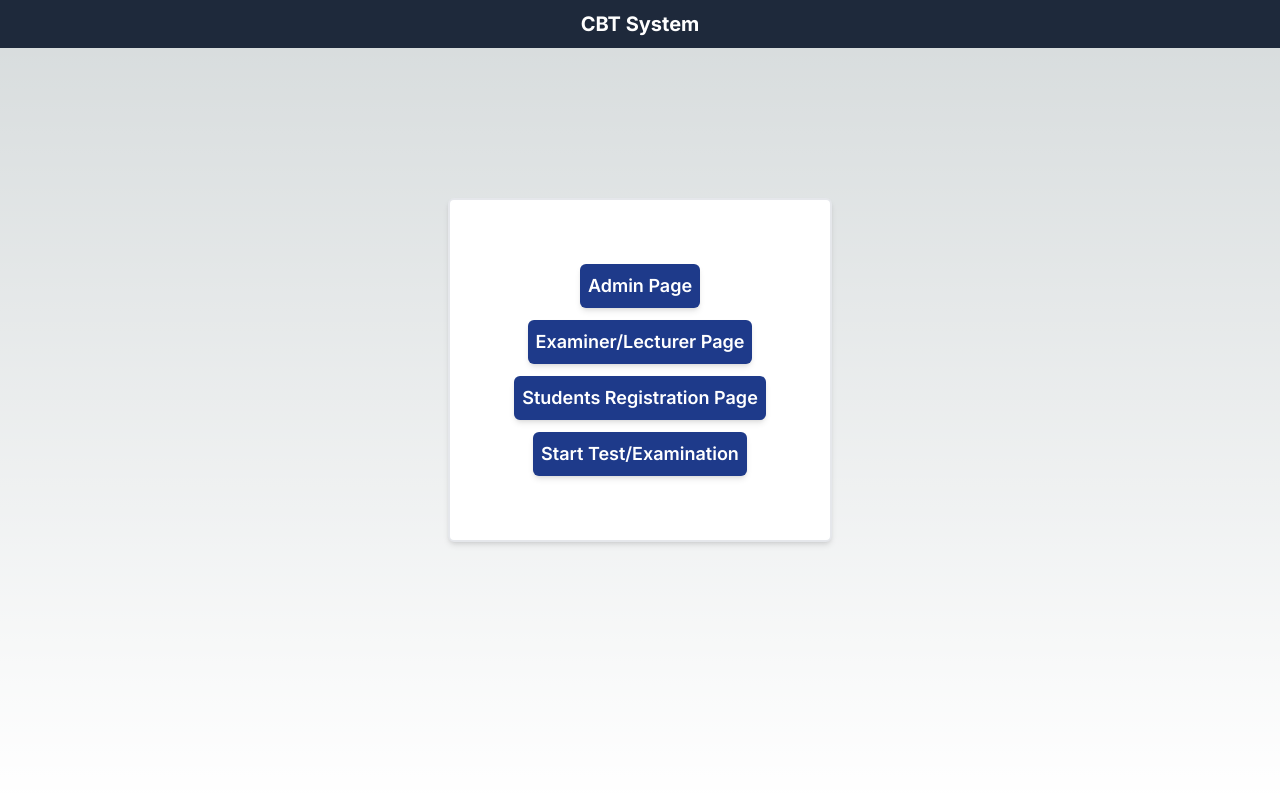
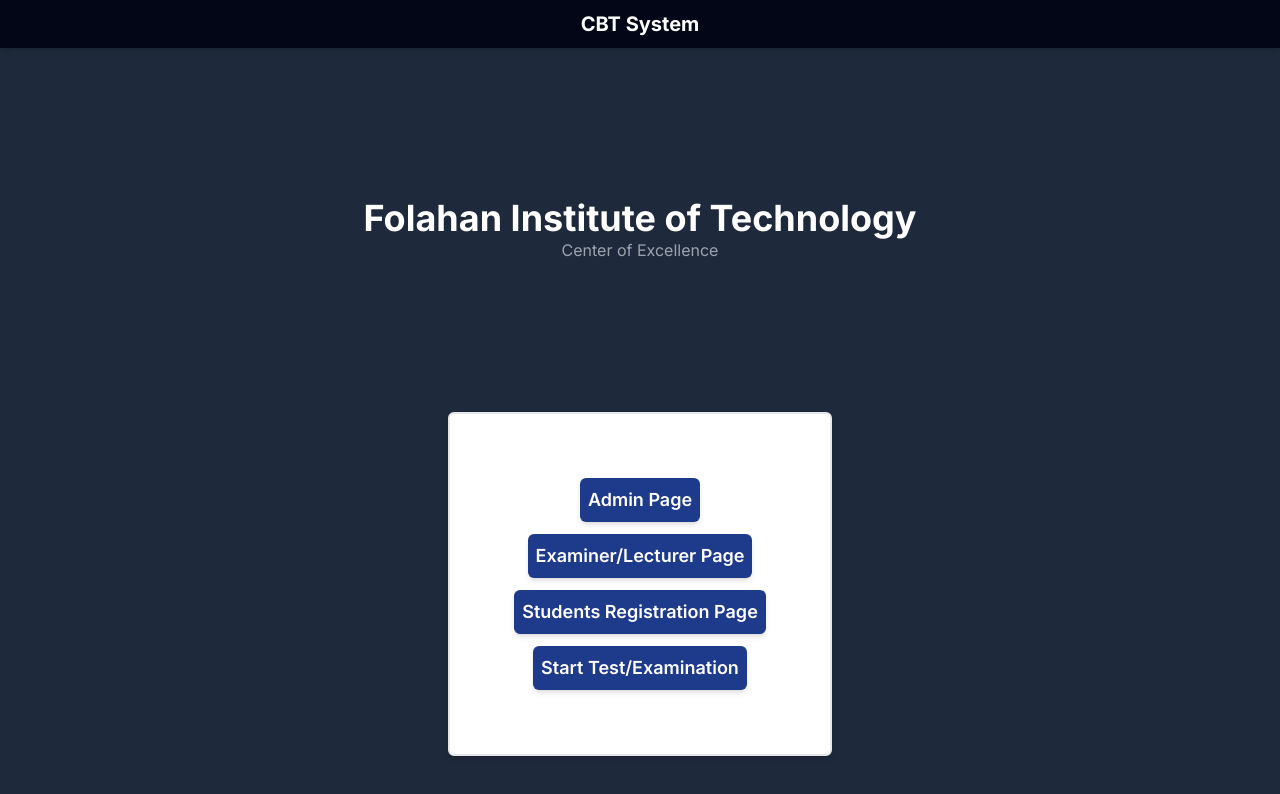
Before and after one commit to lightpc90/cbt, a Next.js app: page / in a window 1280 px wide. Shown: the top 794 px of the page. Built offline with nearby package versions, Linux system fonts and the light colour scheme.

Commit message:
Added bg to home page added option alphabet and numberToAlphabet function to QueOptsLayout

```diff
--- a/src/app/page.js
+++ b/src/app/page.js
@@ -3,10 +3,15 @@ import Link from "next/link";
 
 export default function Home() {
   return (
-    <main className="flex min-h-screen flex-col items-center gap-[150px]">
-      <div className="h-12 bg-slate-800 text-white w-full flex justify-center items-center ">
+    <main className="flex min-h-screen flex-col items-center gap-[150px] bg-slate-800 text-white">
+      <div className="h-12 bg-slate-950 text-white w-full flex justify-center items-center shadow-md ">
         <h1 className="font-bold text-xl">CBT System</h1>
       </div>
+      <div className="flex flex-col items-center">
+        <p className="text-4xl font-bold ">Folahan Institute of Technology</p>
+        <p className="text-gray-400">Center of Excellence</p>
+      </div>
+
       {/* links to the pages */}
       <div className="flex flex-col gap-3 items-center bg-white p-16 shadow-md rounded-md border-2 border-blue ">
         <Link
--- a/src/components/dashboards/test/Test.js
+++ b/src/components/dashboards/test/Test.js
@@ -117,7 +117,7 @@ const Test = () => {
                   </button>
                 ))}
               </div>
-              <button className="bg-gray-800 py-1 rounded-md">Submit</button>
+              <button className="bg-slate-800 shadow-md font-semibold py-1 rounded-md">Submit</button>
             </div>
           </div>
         </div>
--- a/src/components/pageLayouts/QueOptsLayout.js
+++ b/src/components/pageLayouts/QueOptsLayout.js
@@ -18,6 +18,11 @@ const QueOptsLayout = ({ currentSubject, currentQueNumber }) => {
     setAnswers({ ...answers, [question]: answer });
   }
 
+  const numberToAlphabet = (number) => {
+    let alphabetValue = number + 64
+    let alphabetChar = String.fromCharCode(alphabetValue)
+    return alphabetChar
+  }
 
 
   useEffect(() => {
@@ -44,7 +49,8 @@ const QueOptsLayout = ({ currentSubject, currentQueNumber }) => {
         {/* Options section */}
         <div className="bg-gray-700 max-h-[310px] rounded-md p-3 shadow-md overflow-auto">
           {currentSubject.options.map((option, index) => (
-            <div key={index}>
+            <div key={index} className="flex flex-wrap ">
+              <p>{numberToAlphabet(1+index)}</p>
               <input
                 type="radio"
                 id={`opt${index}`}
@@ -55,7 +61,7 @@ const QueOptsLayout = ({ currentSubject, currentQueNumber }) => {
                   handleChange(currentSubject.question, option);
                 }}
               />
-              <label htmlFor={`opt${index}`}>{option}</label>
+              <label htmlFor={`opt${index}`} className="ml-2">{option}</label>
             </div>
           ))}
         </div>
```
